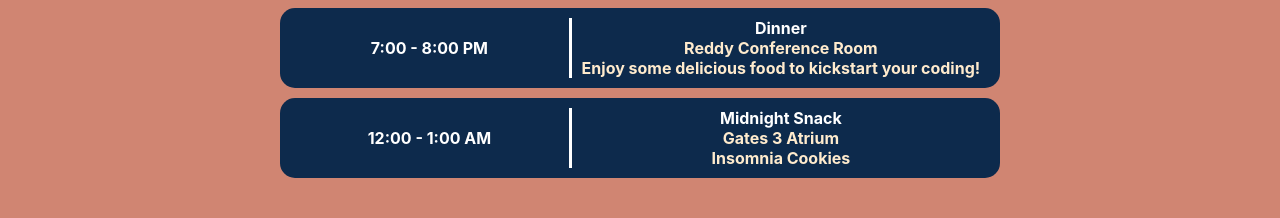
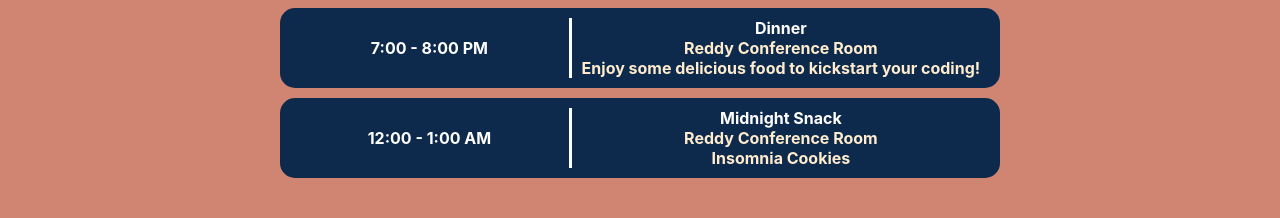
Before and after one commit to acm-cmu/awap-landing-page-2024, a React (Create React App) app: page / in a window 1280 px wide. Shown: the part 1344-1562 px from the top of the page. Built offline with nearby package versions, Linux system fonts and the light colour scheme.

Commit message:
something

```diff
--- a/src/components/EventDetails.js
+++ b/src/components/EventDetails.js
@@ -40,7 +40,7 @@ const fridaySchedule = () => {
         </div>
         <div class="col">
           <p>Midnight Snack</p>
-          <p class="details">Gates 3 Atrium</p>
+          <p class="details">Reddy Conference Room</p>
           <p class="details">Insomnia Cookies</p>
         </div>
       </div>
```
